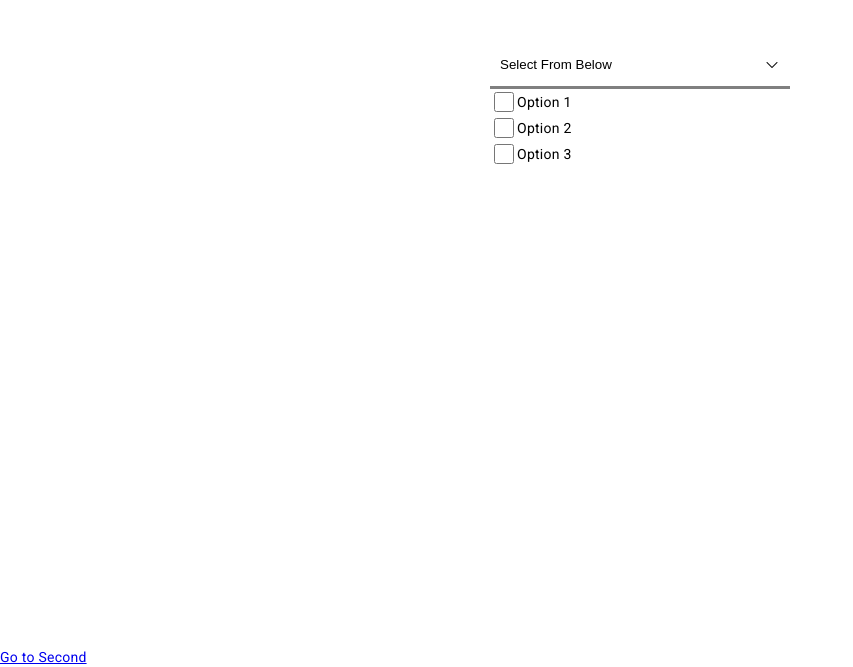
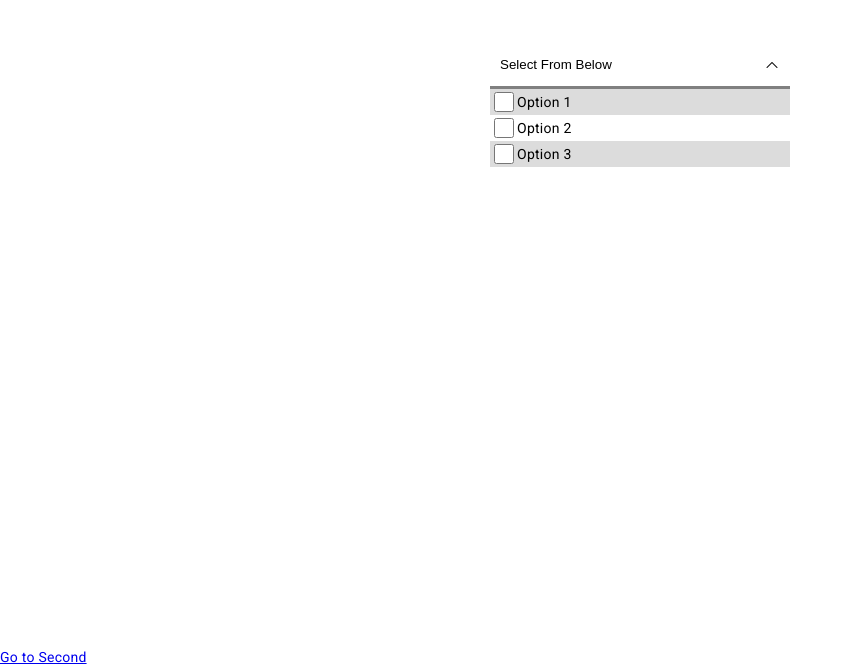
Before and after one commit to ind-aman/Stay, an Angular app in the folder Helper/: page / in a window 1280 px wide. Shown: the part 153-820 px from the top of the page, without its empty margins (0-853 px from the left). Built offline with nearby package versions, Linux system fonts and the light colour scheme.

Commit message:
arrow style Fixed

```diff
--- a/Helper/src/app/Component/dropdown/dropdown.component.css
+++ b/Helper/src/app/Component/dropdown/dropdown.component.css
@@ -22,7 +22,7 @@ body{
     width: 20px;
 }
 
-.dropdown .optionClass:nth-of-type(odd){
+.dropdown .optionLabel:nth-of-type(odd){
     background-color: gainsboro;
 
 }
--- a/Helper/src/app/Component/dropdown/dropdown.component.html
+++ b/Helper/src/app/Component/dropdown/dropdown.component.html
@@ -2,10 +2,10 @@
 
 
     <div class="dropdown" >
-        <button [ngClass]="{arrowChange: toggle2 }" (click)="toggleClick()">{{optionTitle}} <span ><img src="../../assets/icons/down-arrow.png" width="16px" ></span></button>
+        <button  (click)="toggleClick()">{{optionTitle}} <span ><img [@arrowAnimation]="arrowstate"  src="../../assets/icons/down-arrow.png" width="16px" ></span></button>
 
-        <div *ngFor="let item of OptionList"  [ngStyle]="{display:toggle }"  >
-            <label style="display: flex; align-items: center;">
+        <div *ngFor="let item of OptionList"  [ngStyle]="{display:toggle }" class="optionLabel">
+            <label style="display: flex; align-items: center;" >
             <input  type="checkbox" name={{item.name}} value={{item.value}} (click)="optionClick(item)">
             {{item.label}}
             </label>
--- a/Helper/src/app/Component/dropdown/dropdown.component.ts
+++ b/Helper/src/app/Component/dropdown/dropdown.component.ts
@@ -5,14 +5,33 @@ import {trigger,state,transition, animation, style, animate} from '@angular/anim
 @Component({
   selector: 'app-dropdown',
   templateUrl: './dropdown.component.html',
-  styleUrls: ['./dropdown.component.css']
+  styleUrls: ['./dropdown.component.css'],
+  animations:[
+
+  trigger('arrowAnimation',[
+    state('arrowUp',style({
+      transform: 'rotate(180deg)',
+
+
+    })),
+    state('arrowDown',style({
+      transform: 'rotate(0deg)'
+    })),
+    transition('arrowUp=>arrowDown',[
+      animate('.3s')
+    ]),
+    transition('arrowDown => arrowUp',[
+      animate('.3s')
+    ])
+  ])]
 })
 export class DropdownComponent {
 
 toggle:string = "block";
-toggle2:boolean=false;
 selectdList:myOption[]=[];
 optionTitle:string="Select From Below";
+
+arrowstate: 'arrowDown'|'arrowUp' = 'arrowUp';
 
 
 
@@ -39,7 +58,7 @@ optionClick(optionValue:myOption){
 
 toggleClick(){
   this.toggle==="block"? this.toggle="none":this.toggle="block";
-  this.toggle2 = !this.toggle2;
+  this.arrowstate === "arrowDown" ? this.arrowstate="arrowUp" : this.arrowstate ="arrowDown";
 }
 
 }
```
